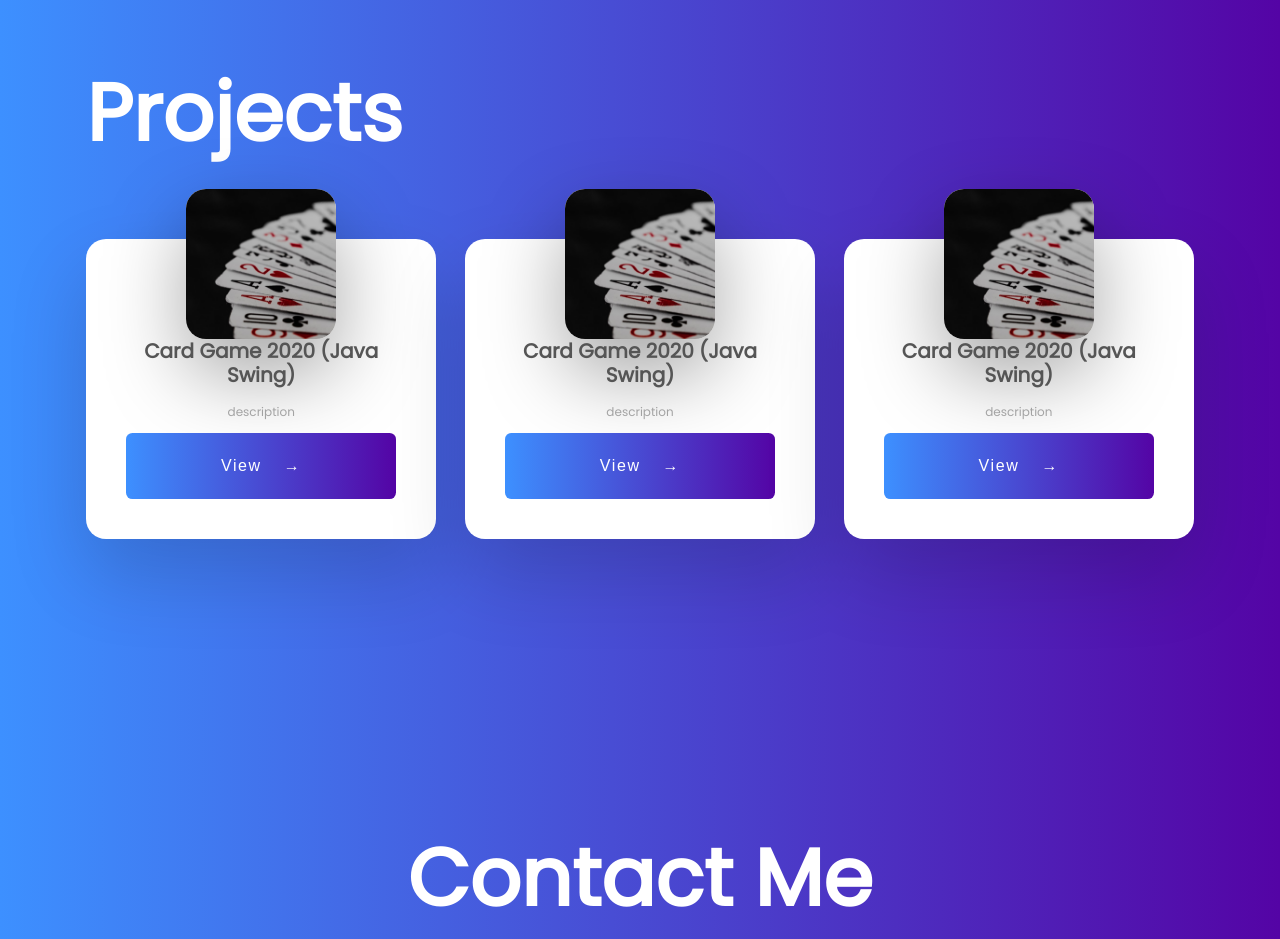
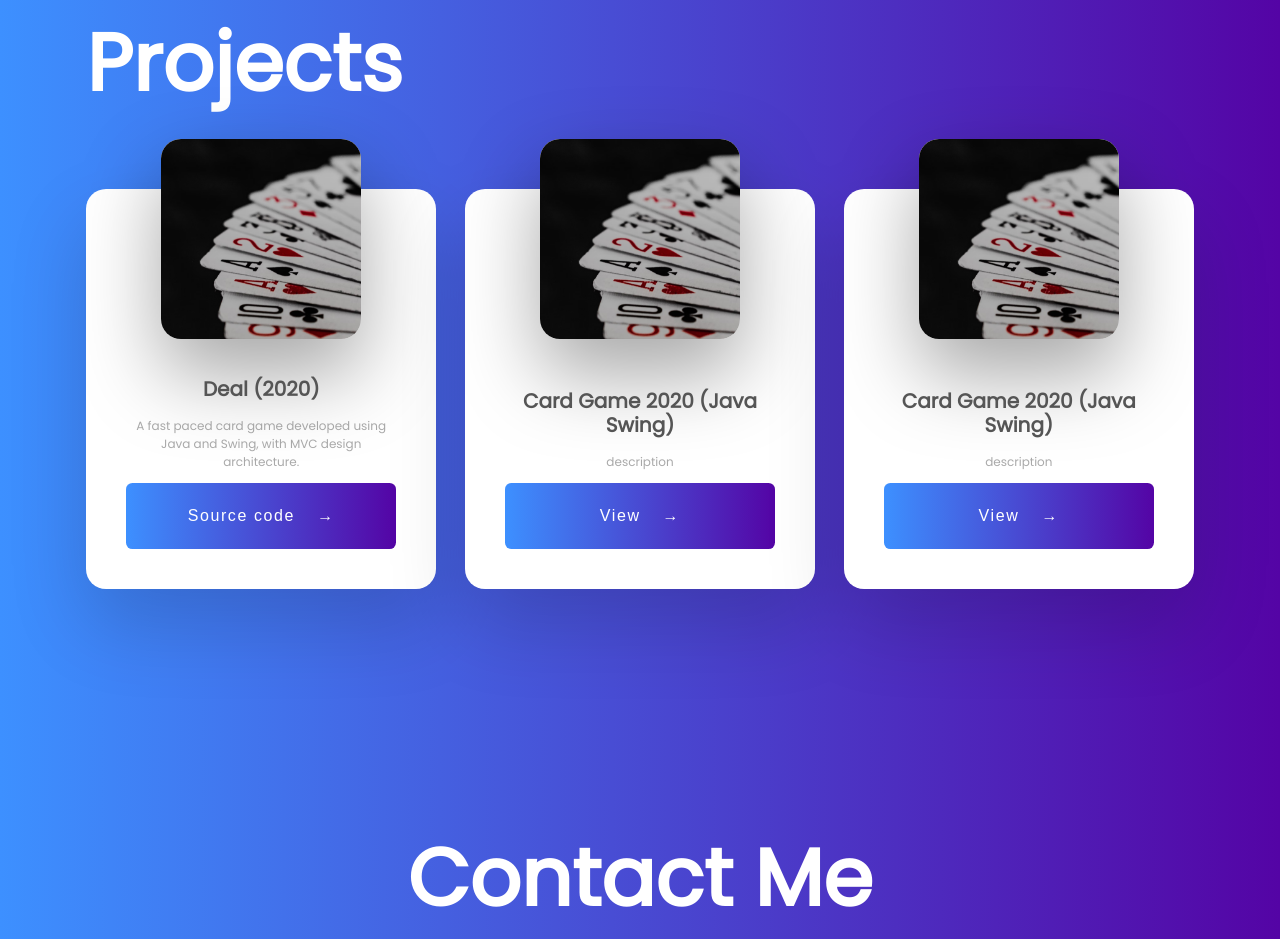
Before and after one commit to MacArriero/Portfolio, a plain HTML site: page index.html in a window 1280 px wide. Shown: the part 2512-3451 px from the top of the page. Drawn offline with nearby package versions, Linux system fonts and the light colour scheme.

Commit message:
updated projects card and image size

```diff
--- a/index.html
+++ b/index.html
@@ -122,10 +122,10 @@
                         </div>
                         <div class="card-content">
                             <div class="details">
-                                <h2 class="card-header">Card Game 2020 (Java Swing)</h2>
-                                <p class="card-text">description</p>
+                                <h2 class="card-header">Deal (2020)</h2>
+                                <p class="card-text">A fast paced card game developed using Java and Swing, with MVC design architecture.</p>
                                 <a href="https://github.com/MacArriero/CardGame2020">
-                                <button class="card-btn">View <span>&rarr;</span></button>
+                                <button class="card-btn">Source code <span>&rarr;</span></button>
                                 </a>
                             </div>
                         </div>
--- a/style.css
+++ b/style.css
@@ -319,7 +319,7 @@ section .wave.wave4 {
 .card {
     position: relative;
     width: 350px;
-    height: 300px;
+    height: 400px;
     background-color: white;
     border-radius: 20px;
     box-shadow: 0 35px 80px rgba( 0, 0, 0 , 0.15);
@@ -336,8 +336,8 @@ section .wave.wave4 {
     left: 50%;
     top: -50px;
     transform: translateX(-50%);
-    width: 150px;
-    height: 150px;
+    width: 200px;
+    height: 200px;
     background-color: white;
     border-radius: 20px;
     box-shadow: 0 35px 80px rgba( 0, 0, 0 , 0.35);
```
